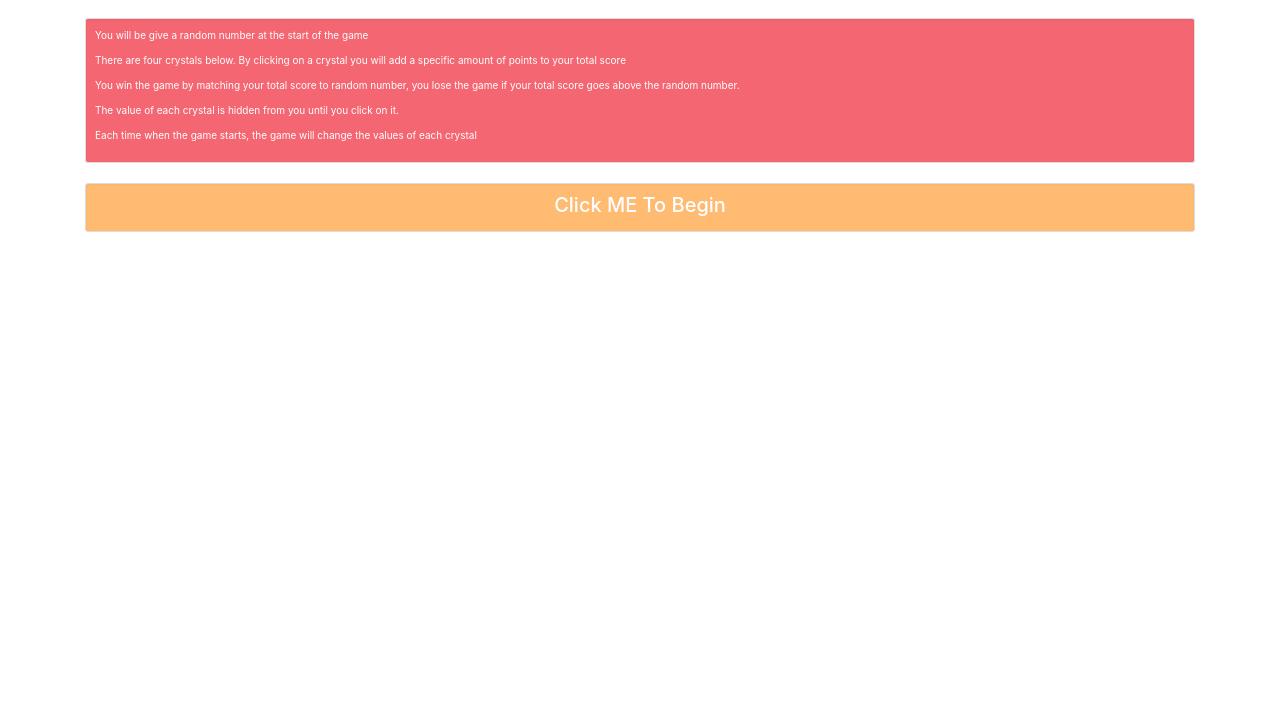
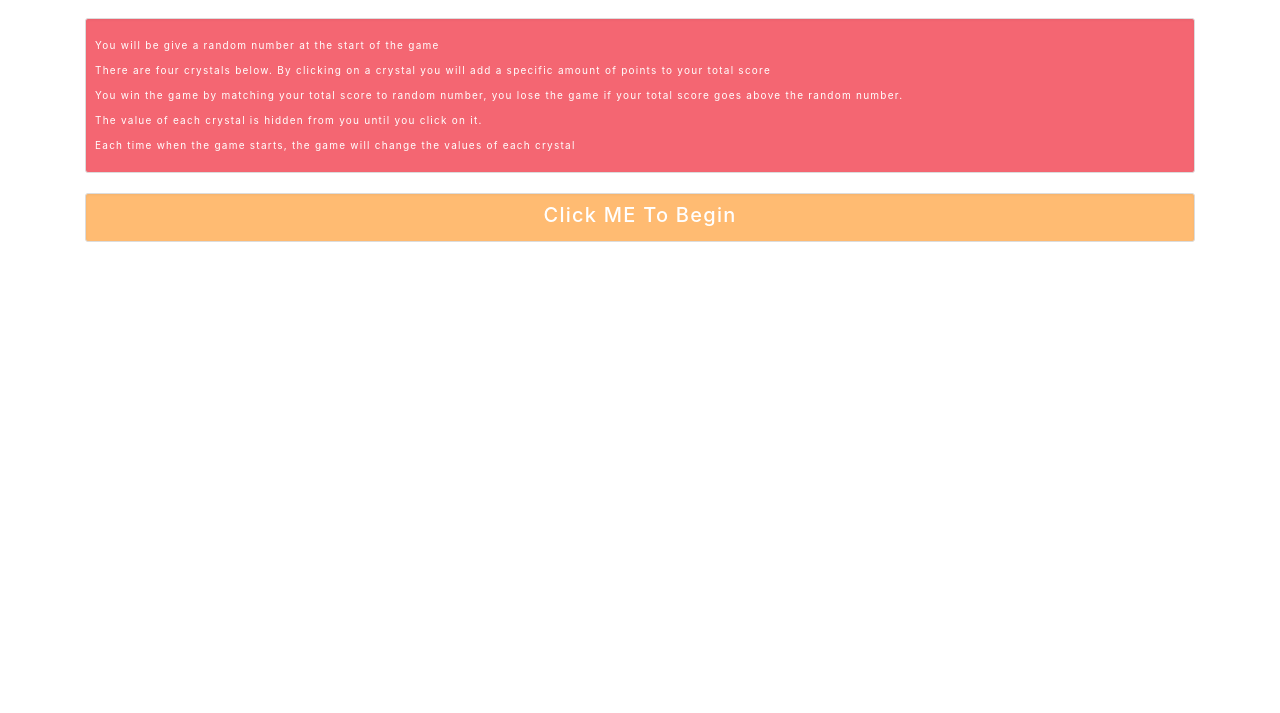
Before and after one commit to adambatimana/week-4-game, a plain HTML site: page index.html in a window 1280 px wide. Shown: the part 87-800 px from the top of the page. Drawn offline with nearby package versions, Linux system fonts and the light colour scheme.

Commit message:
css update

```diff
--- a/assets/css/style.css
+++ b/assets/css/style.css
@@ -26,11 +26,16 @@ carmine pink #F46672
 solid pink #893146
 
 **/
-
+body{
+  letter-spacing: .125em;
+}
 
 h1, h2, h3, h4{
   text-align: center;
   color: #FFF;
+}
+p {
+  margin-top: 1em;
 }
 #header h1{
   color: #893146;
```
